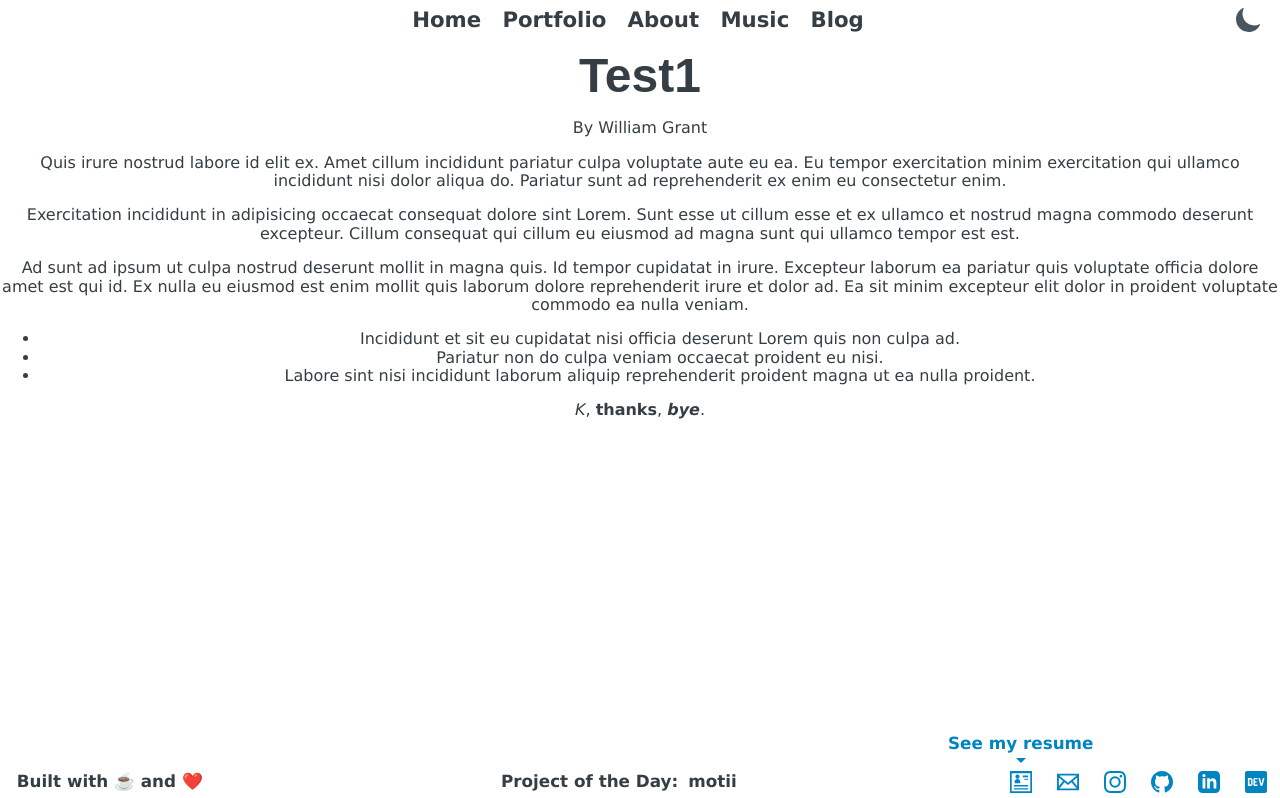
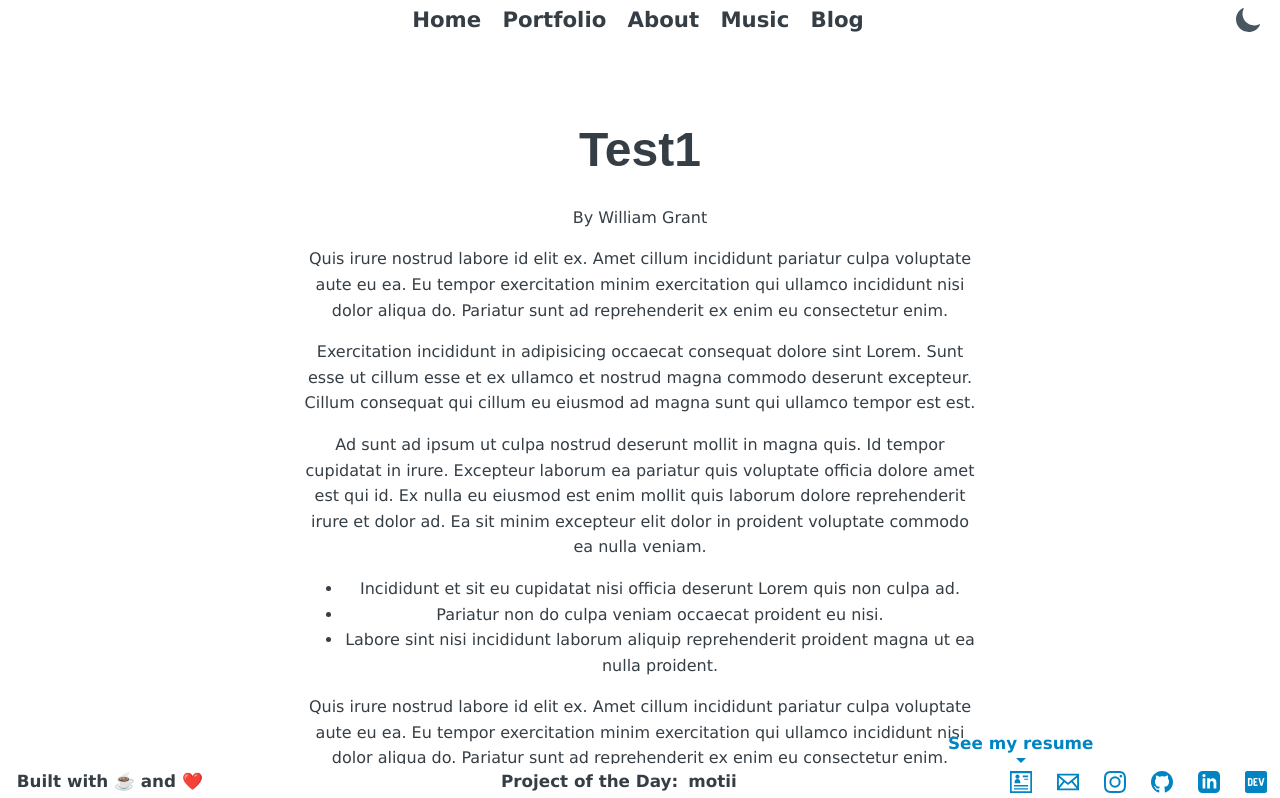
Before and after one commit to yougotwill/yougotwill.github.io, a Next.js app: page /blog/test1 in a window 1280 px wide. Shown: the top 798 px of the page. Built offline with nearby package versions, Linux system fonts and the light colour scheme.

Commit message:
nav mobile fixes, made <Post />

```diff
--- a/components/Nav/_style.scss
+++ b/components/Nav/_style.scss
@@ -12,7 +12,7 @@ nav {
   ul {
     list-style-type: none;
     display: none;
-    padding: 33.3% 0 0 0;
+    padding: 2rem 0 0 0;
     li {
       padding-top: 1.5em;
       padding-bottom: 1.5em;
--- a/components/Nav/index.js
+++ b/components/Nav/index.js
@@ -30,12 +30,12 @@ const Nav = () => {
     <nav>
       <div id="js-nav-toggle" className="logo">
         <div className="open">
-          <img src="resources/ui/hamburger-light.svg" alt='open menu' className="light" />
-          <img src="resources/ui/hamburger-dark.svg" alt='open menu' className="dark" />
+          <img src="/resources/ui/hamburger-light.svg" alt='open menu' className="light" />
+          <img src="/resources/ui/hamburger-dark.svg" alt='open menu' className="dark" />
         </div>
         <div className="close">
-          <img src="resources/ui/close-light.svg" alt='close menu' className="light" />
-          <img src="resources/ui/close-dark.svg" alt='close menu' className="dark" />
+          <img src="/resources/ui/close-light.svg" alt='close menu' className="light" />
+          <img src="/resources/ui/close-dark.svg" alt='close menu' className="dark" />
         </div>
       </div>
       <ul id="js-nav-items">
--- /dev/null
+++ b/components/Post/_style.scss
@@ -0,0 +1,10 @@
+.post {
+  max-width: 675px;
+  margin: auto 2rem;
+  padding-top: 4rem;
+  padding-bottom: 8rem;
+  line-height: 1.6;
+  @include screen($tablet) {
+    margin: auto;
+  }
+}
--- /dev/null
+++ b/components/Post/index.js
@@ -0,0 +1,13 @@
+import ReactMarkdown from 'react-markdown';
+
+export default function Post({ title, author, markdown}) {
+  return(
+    <article className='post'>
+      <h1>{title}</h1>
+      <p>By {author}</p>
+      <div>
+        <ReactMarkdown children={markdown} />
+      </div>
+    </article>
+  );
+}
--- a/components/PostList/_style.scss
+++ b/components/PostList/_style.scss
@@ -13,7 +13,7 @@
     .post-card {
       background: $foreground-color;
       width: 300px;
-      height: 300px;
+      height: 200px;
       margin: 1em 1em 2.5em;
       padding-bottom: 2em;
       border: 1px solid $nav-color;
@@ -33,12 +33,7 @@
         width: 480px;
         height: 200px;
         margin: 0 0.5rem 2.5em;
-        text-align: left;
         display: block;
-        h3 {
-          margin-top: 0;
-          margin-bottom: 0;
-        }
         &:hover {
           background: darken($color: $background-color, $amount: 10);
           border-color: black;
--- a/components/PostList/index.js
+++ b/components/PostList/index.js
@@ -15,6 +15,7 @@ export default function PostList({ posts, ...props }) {
                   <a>
                     <h3>{post.frontMatter.title}</h3>
                     <p>Culpa Lorem adipisicing deserunt sint aliqua. Adipisicing ipsum labore eiusmod ex adipisicing non ut commodo excepteur elit adipisicing excepteur.</p>
+                    <p className='read-more'>Read More</p>
                   </a>
                 </Link>
               </div>
--- a/pages/blog/[postname].js
+++ b/pages/blog/[postname].js
@@ -1,26 +1,22 @@
 import Head from 'next/head';
 import matter from 'gray-matter';
-import ReactMarkdown from 'react-markdown';
 
 import '@utils/theme';
 
+import CallToAction from '@components/CallToAction';
 import Layout from '@components/Layout';
+import Post from '@components/Post';
 
-export default function Post({ frontMatter, markdownBody }) {
+export default function BlogPost({ frontMatter, markdownBody }) {
   if (!frontMatter) return <></>;
   return (
     <>
+      <Head>
+        <title>{frontMatter.title} | William Grant</title>
+      </Head>
       <Layout>
-        <Head>
-          <title>{frontMatter.title} | William Grant</title>
-        </Head>
-        <article>
-          <h1>{frontMatter.title}</h1>
-          <p>By {frontMatter.author}</p>
-          <div>
-            <ReactMarkdown children={markdownBody} />
-          </div>
-        </article>
+        <Post title={frontMatter.title} author={frontMatter.author} markdown={markdownBody} />
+        <CallToAction />
       </Layout>
     </>
   );
--- a/posts/test1.md
+++ b/posts/test1.md
@@ -13,4 +13,24 @@ Ad sunt ad ipsum ut culpa nostrud deserunt mollit in magna quis. Id tempor cupid
 - Pariatur non do culpa veniam occaecat proident eu nisi.
 - Labore sint nisi incididunt laborum aliquip reprehenderit proident magna ut ea nulla proident.
 
+Quis irure nostrud labore id elit ex. Amet cillum incididunt pariatur culpa voluptate aute eu ea. Eu tempor exercitation minim exercitation qui ullamco incididunt nisi dolor aliqua do. Pariatur sunt ad reprehenderit ex enim eu consectetur enim.
+
+Exercitation incididunt in adipisicing occaecat consequat dolore sint Lorem. Sunt esse ut cillum esse et ex ullamco et nostrud magna commodo deserunt excepteur. Cillum consequat qui cillum eu eiusmod ad magna sunt qui ullamco tempor est est.
+
+Ad sunt ad ipsum ut culpa nostrud deserunt mollit in magna quis. Id tempor cupidatat in irure. Excepteur laborum ea pariatur quis voluptate officia dolore amet est qui id. Ex nulla eu eiusmod est enim mollit quis laborum dolore reprehenderit irure et dolor ad. Ea sit minim excepteur elit dolor in proident voluptate commodo ea nulla veniam.
+
+- Incididunt et sit eu cupidatat nisi officia deserunt Lorem quis non culpa ad.
+- Pariatur non do culpa veniam occaecat proident eu nisi.
+- Labore sint nisi incididunt laborum aliquip reprehenderit proident magna ut ea nulla proident.
+
+Quis irure nostrud labore id elit ex. Amet cillum incididunt pariatur culpa voluptate aute eu ea. Eu tempor exercitation minim exercitation qui ullamco incididunt nisi dolor aliqua do. Pariatur sunt ad reprehenderit ex enim eu consectetur enim.
+
+Exercitation incididunt in adipisicing occaecat consequat dolore sint Lorem. Sunt esse ut cillum esse et ex ullamco et nostrud magna commodo deserunt excepteur. Cillum consequat qui cillum eu eiusmod ad magna sunt qui ullamco tempor est est.
+
+Ad sunt ad ipsum ut culpa nostrud deserunt mollit in magna quis. Id tempor cupidatat in irure. Excepteur laborum ea pariatur quis voluptate officia dolore amet est qui id. Ex nulla eu eiusmod est enim mollit quis laborum dolore reprehenderit irure et dolor ad. Ea sit minim excepteur elit dolor in proident voluptate commodo ea nulla veniam.
+
+- Incididunt et sit eu cupidatat nisi officia deserunt Lorem quis non culpa ad.
+- Pariatur non do culpa veniam occaecat proident eu nisi.
+- Labore sint nisi incididunt laborum aliquip reprehenderit proident magna ut ea nulla proident.
+
 *K*, **thanks**, ***bye***.
--- a/styles/globals.scss
+++ b/styles/globals.scss
@@ -21,3 +21,4 @@
 @import '@components/CallToAction/style';
 @import '@components/Playlists/style';
 @import '@components/PostList/style';
+@import '@components/Post/style';
```
Also changed, not shown: 1 other file (tests, documents, lock files or other folders).
